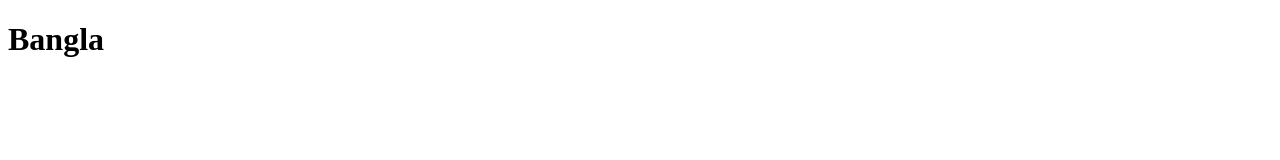
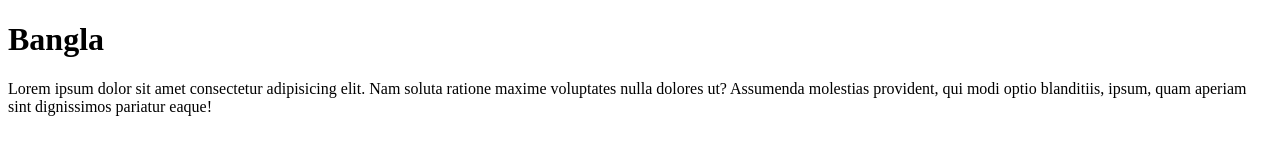
Before and after one commit to omarfaruk9/five-repo, a plain HTML site: page index.html in a window 1280 px wide. Drawn offline with Linux system fonts and the light colour scheme.

Commit message:
added new

```diff
--- a/index.html
+++ b/index.html
@@ -8,6 +8,6 @@
 </head>
 <body>
     <h1>Bangla</h1>
-
+    <p>Lorem ipsum dolor sit amet consectetur adipisicing elit. Nam soluta ratione maxime voluptates nulla dolores ut? Assumenda molestias provident, qui modi optio blanditiis, ipsum, quam aperiam sint dignissimos pariatur eaque!</p>
 </body>
 </html>
```
